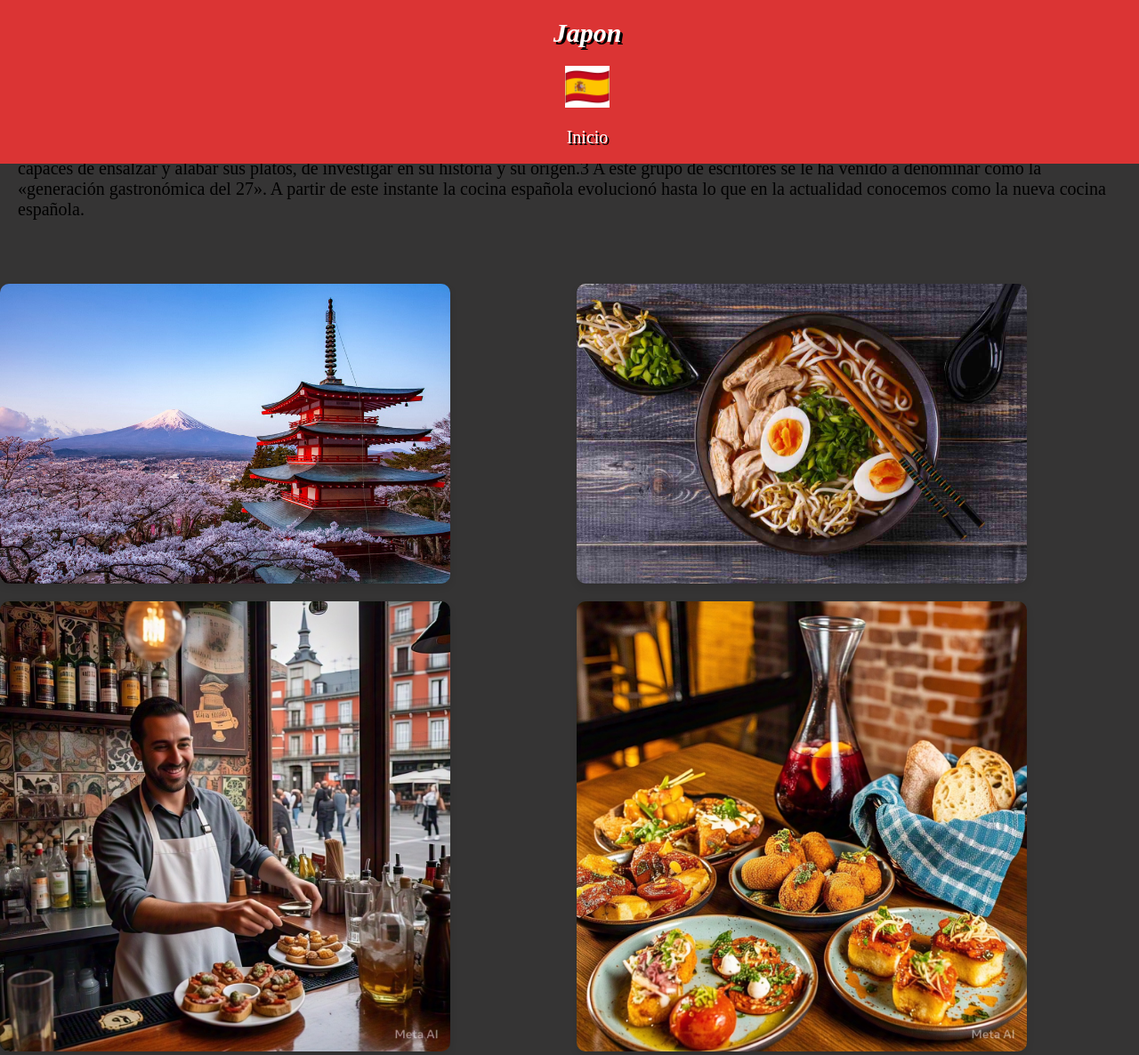
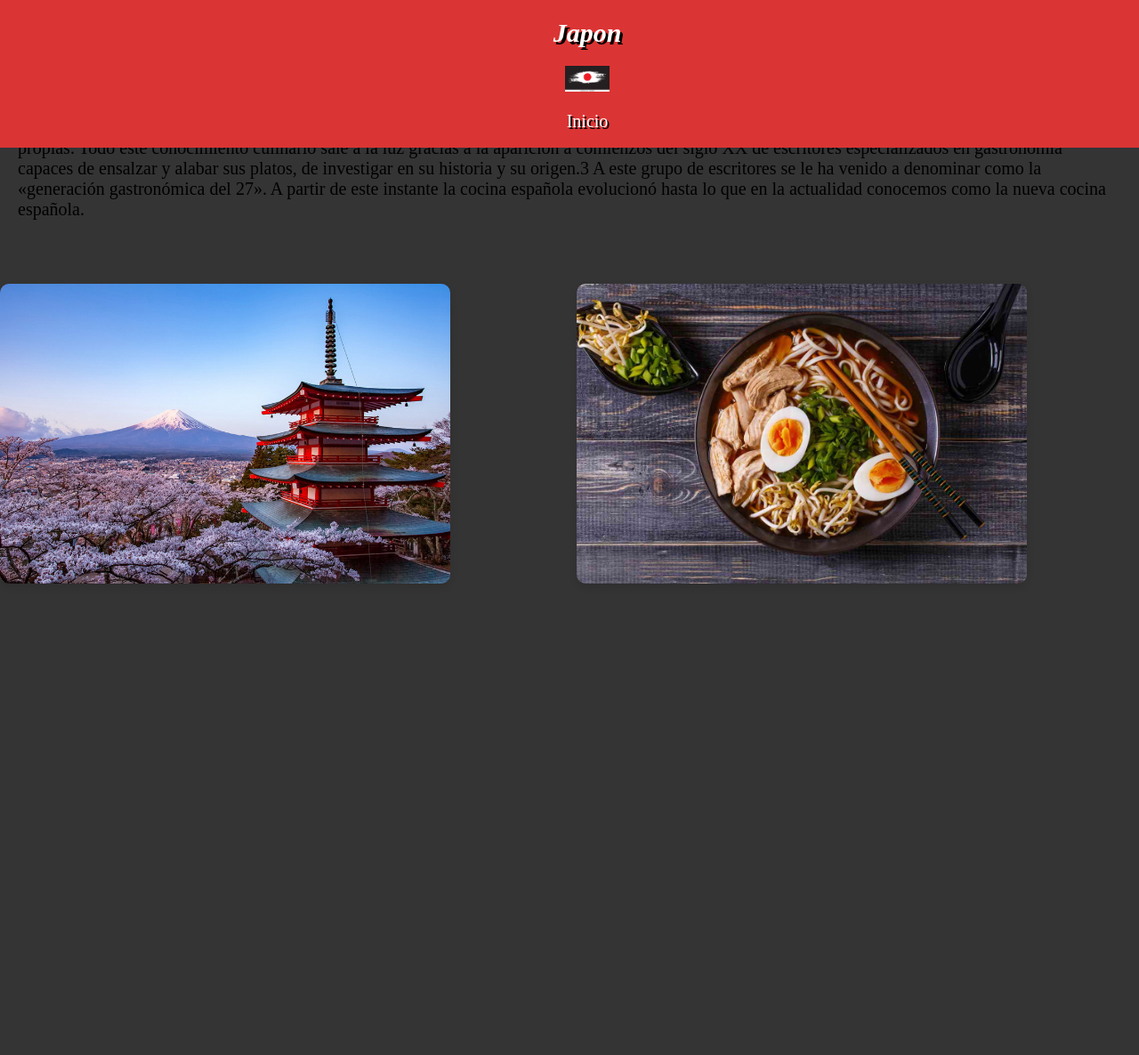
Before and after one commit to Jona912/coder-proyecto-food, a plain HTML site: page pages/japon.html in a window 1280 px wide. Shown: the whole page at 89% size. After the commit the page ends 800 px from the top, so only its background shows below. Drawn offline with Linux system fonts and the light colour scheme.

Commit message:
cambio bandera

```diff
--- a/pages/japon.html
+++ b/pages/japon.html
@@ -9,7 +9,7 @@
 <body>
     <header>
         <h1>Japon</h1>
-         <img width="50px" class="bandera" src="../imagenes/bandera-españa.png" alt="">
+         <img width="50px" class="bandera" src="../imagenes/japan-flag-paint-brush-strokes-260nw-1500324383.webp" alt="bandera japon">
          <nav>
          <ul>
             <li><a href="../index.html">Inicio</a></li>
@@ -32,17 +32,7 @@
 
            <div class="item">
              <img  src="../imagenes/recetas-de-comida-japonesa-super-faciles-para-hacer-en-casa.jpg" alt="comida japonesa de fideos con huevo">
-
-            </div>
-           <div class="item">
-             <img  src="../imagenes/madrid-fotos.jpg" alt="">
-
-            </div>
-           <div class="item">
-             <img src="../imagenes/madrid-foto3.jpg" alt="">
            </div>
-
-
 
         </div>
 
```
Also changed, not shown: imagenes/japan-flag-paint-brush-strokes-260nw-1500324383.webp (added).
